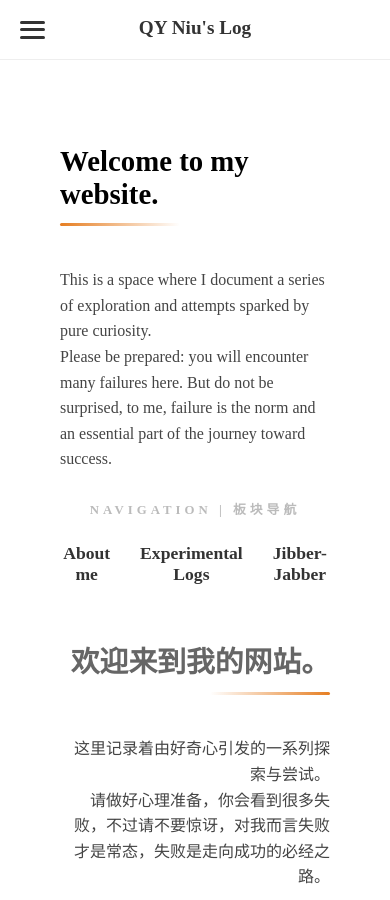
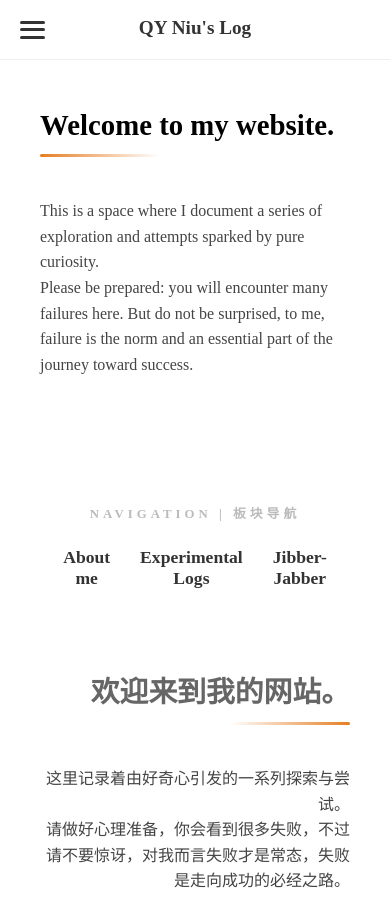
Before and after one commit to nqy-exp/nqy-exp.github.io, a Jekyll site: the page built from index.md, in a window 390 px wide and 900 px high. Built offline with Jekyll 4.4.1, drawn with Linux system fonts in a browser that asks for light colours.

Commit message:
Update style.css

```diff
--- a/assets/css/style.css
+++ b/assets/css/style.css
@@ -176,7 +176,14 @@ transition: all 0.3s cubic-bezier(0.4, 0, 0.2, 1); /* 更丝滑的动画 */
 
     /* 让正文内容从 Header 下方开始，并留出呼吸感 (解决标题太近的问题) */
     body {
-        padding-top: 66px !important; /* 这里的 80px 决定了标题和 Header 的距离 */
+        padding-top: 70px !important; /* 这里 决定了标题和 Header 的距离 */
+    }
+
+    .hero-container {
+        padding-top: 0 !important;    /* 把原有的 40px 强制清零 */
+        padding-left: 20px !important; /* 统一左右侧边间距 */
+        padding-right: 20px !important;
+        padding-bottom: 40px !important; /* 只保留底部的呼吸感 */
     }
 
     .hamburger-btn {
```
